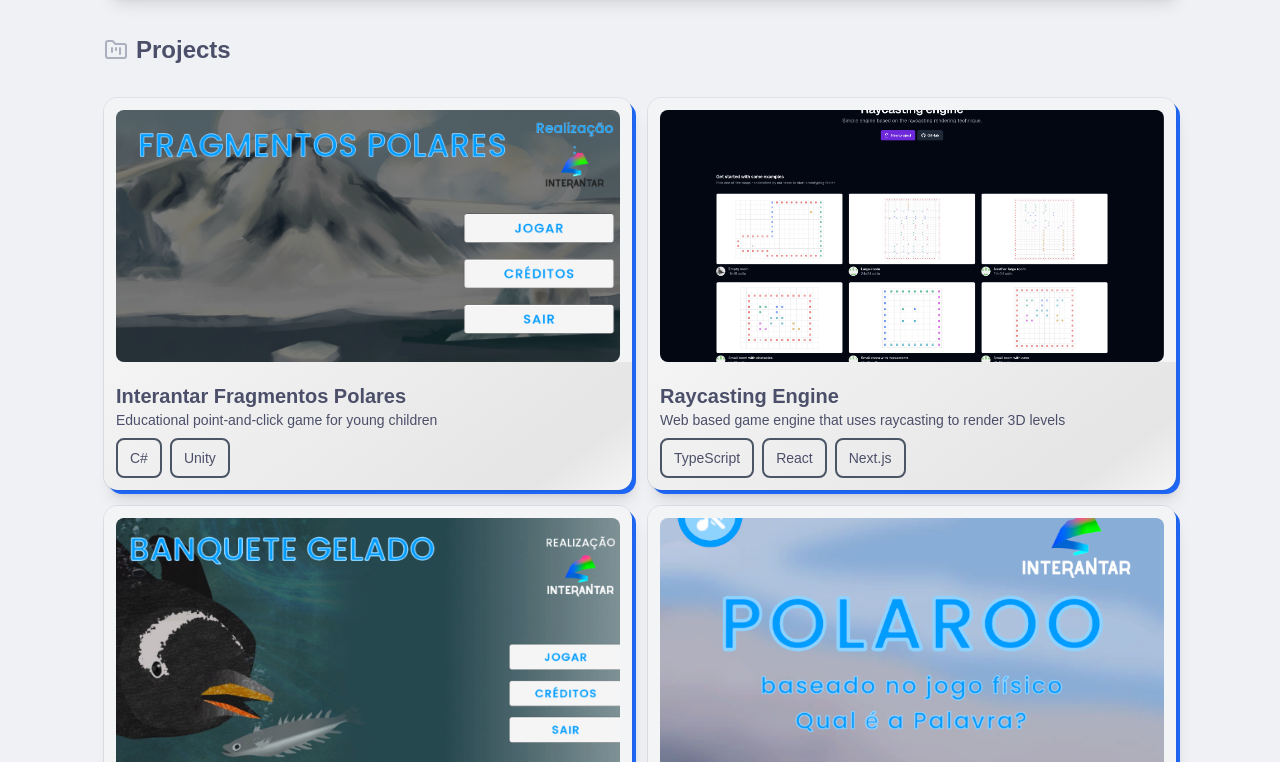
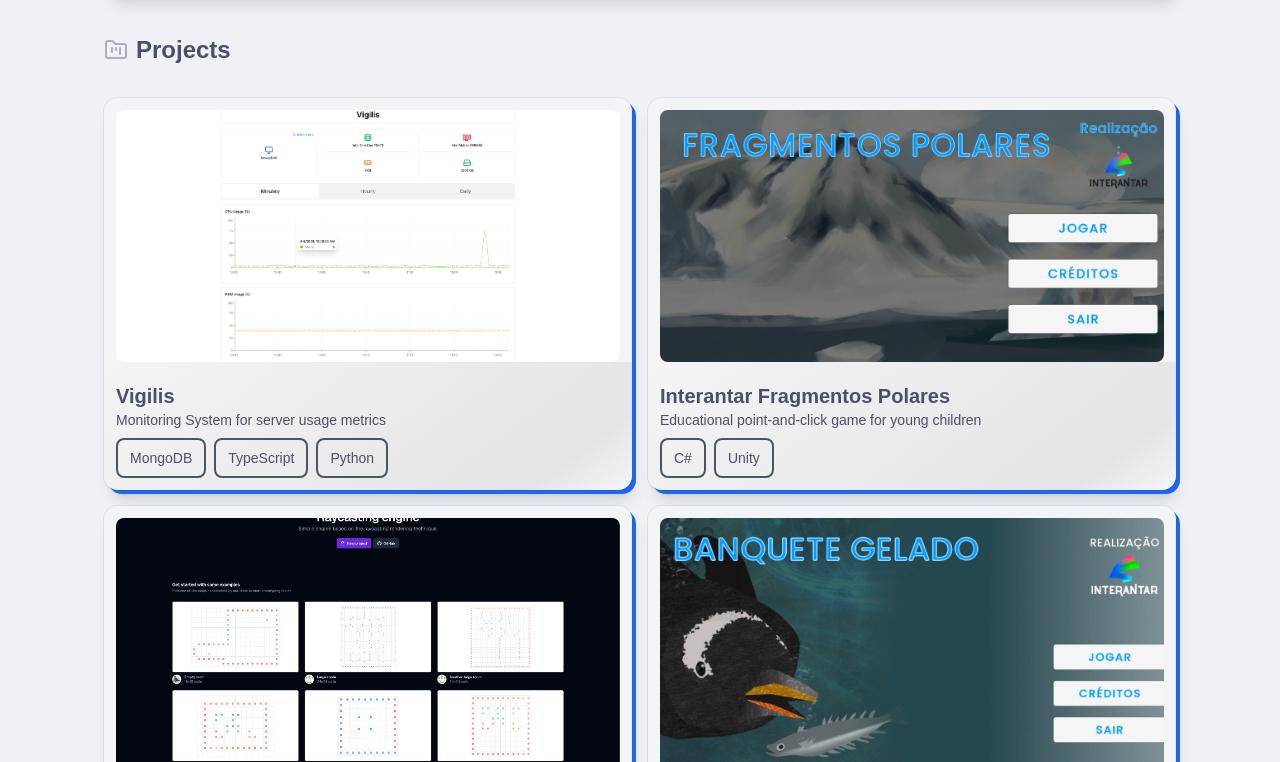
Before and after one commit to GardenMovie/portfolio, a React (Vite) app: page / in a window 1280 px wide. Shown: the part 718-1480 px from the top of the page. Built offline with nearby package versions, Linux system fonts and the light colour scheme.

Commit message:
Added vigilis, first in project lineup

```diff
--- a/src/data/projects.ts
+++ b/src/data/projects.ts
@@ -1,4 +1,14 @@
 export const projects = [
+  {
+    id: "vigilis",
+    title: "Vigilis",
+    description: "Monitoring System for server usage metrics",
+    github: "https://github.com/GardenMovie/vigilis",
+    deploy: "vigilis-specula.vercel.com",
+    deployIsDownload: false,
+    stack: ["MongoDB", "TypeScript", "Python"],
+    image: "/projectPics/vigilisSpecula.png",
+  },
   {
     id: "interantar-fragmentos-polares",
     title: "Interantar Fragmentos Polares",
```
Also changed, not shown: public/projectPics/vigilisSpecula.png (added).
